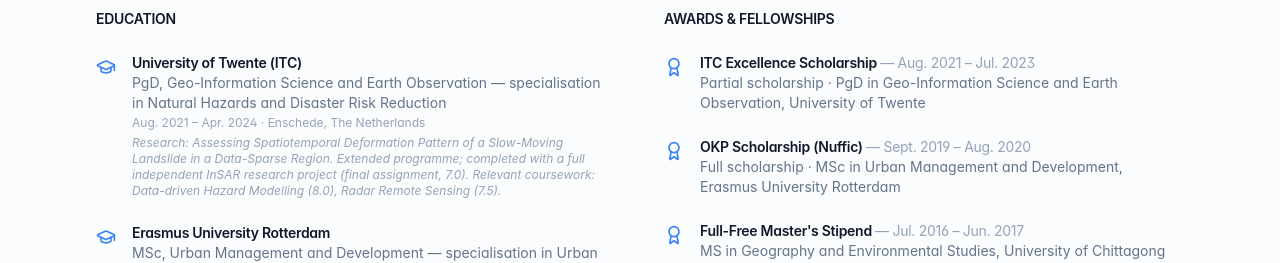
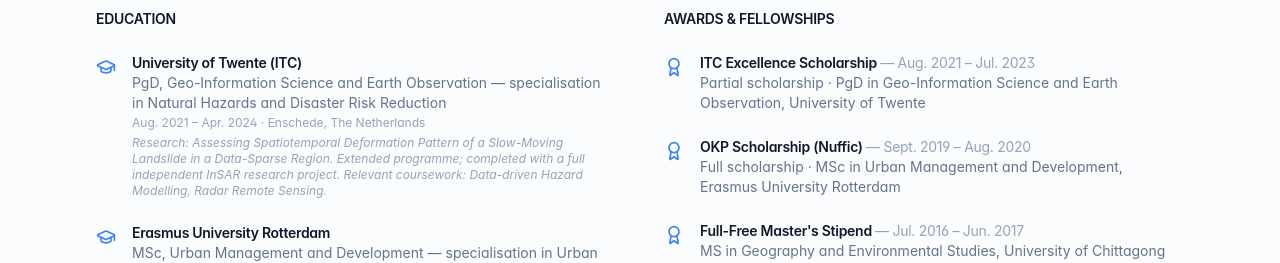
Before and after one commit to TowhidulIslam27/TowhidulIslam27.github.io, a React (Vite) app: page / in a window 1280 px wide. Shown: the part 7380-7643 px from the top of the page. Built offline with nearby package versions, Linux system fonts and the light colour scheme.

Commit message:
Remove academic grades from ITC entry

```diff
--- a/src/data/content.js
+++ b/src/data/content.js
@@ -244,7 +244,7 @@ export const education = [
     degree: "PgD, Geo-Information Science and Earth Observation — specialisation in Natural Hazards and Disaster Risk Reduction",
     period: "Aug. 2021 – Apr. 2024",
     location: "Enschede, The Netherlands",
-    note: "Research: Assessing Spatiotemporal Deformation Pattern of a Slow-Moving Landslide in a Data-Sparse Region. Extended programme; completed with a full independent InSAR research project (final assignment, 7.0). Relevant coursework: Data-driven Hazard Modelling (8.0), Radar Remote Sensing (7.5).",
+    note: "Research: Assessing Spatiotemporal Deformation Pattern of a Slow-Moving Landslide in a Data-Sparse Region. Extended programme; completed with a full independent InSAR research project. Relevant coursework: Data-driven Hazard Modelling, Radar Remote Sensing.",
   },
   {
     school: "Erasmus University Rotterdam",
```
